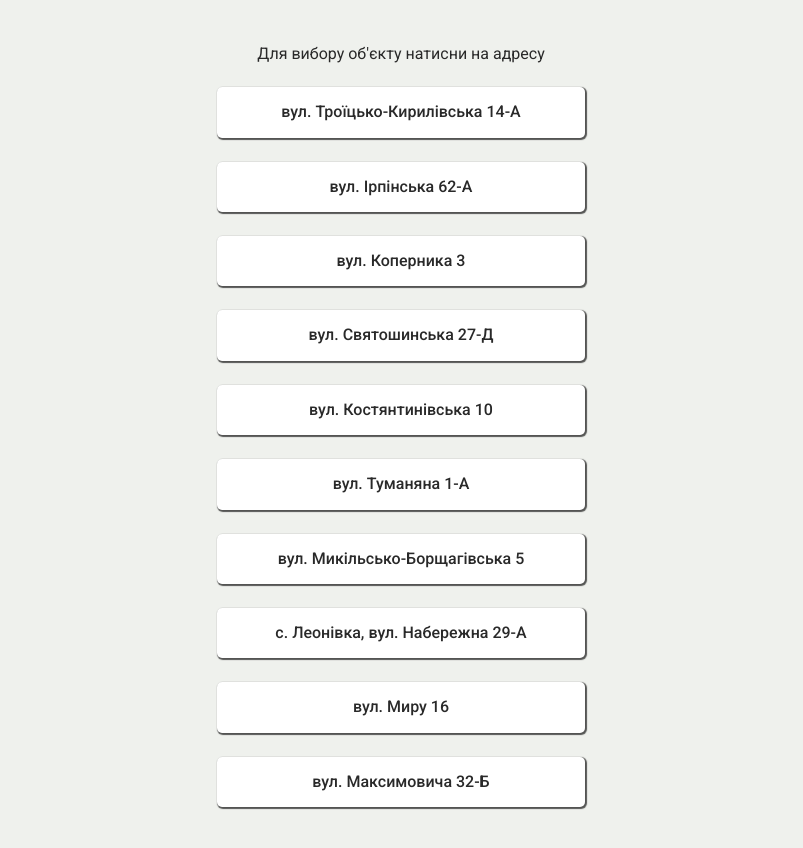
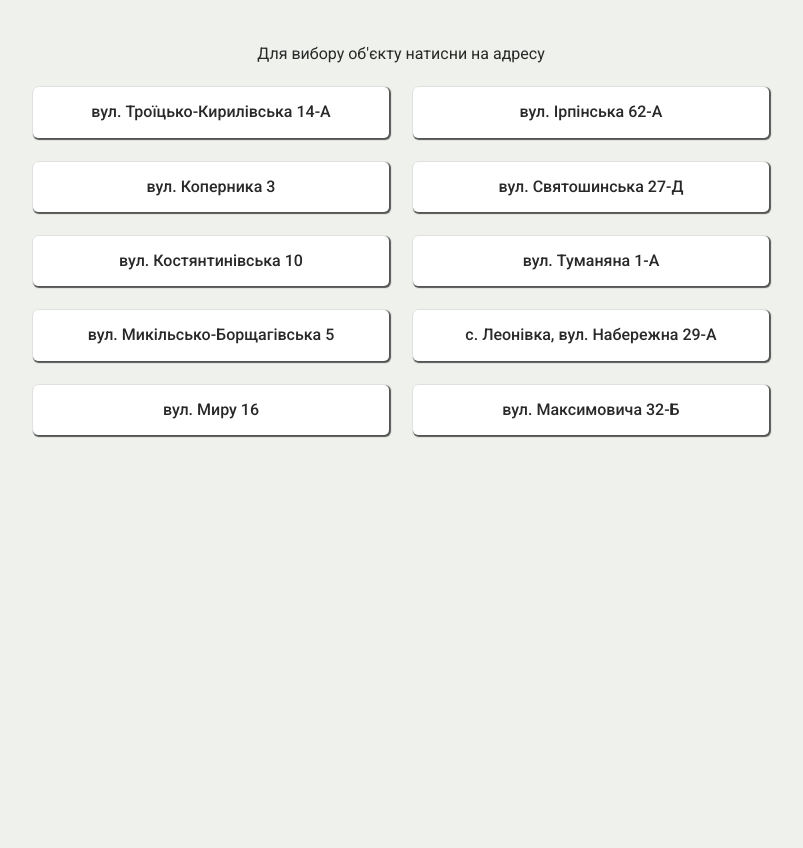
Before and after one commit to Hennadii71/meter_readings, a plain HTML site: page index.html in a window 1280 px wide. Shown: the part 88-936 px from the top of the page, without its empty margins (239-1042 px from the left). After the commit the page ends 800 px from the top, so only its background shows below. Drawn offline with nearby package versions, Linux system fonts and the light colour scheme.

Commit message:
Added styles for tablet

```diff
--- a/CSS/styles.css
+++ b/CSS/styles.css
@@ -52,6 +52,12 @@ body {
   padding-right: 16px;
 }
 
+@media screen and (min-width: 768px) {
+  .container {
+    max-width: 768px;
+  }
+}
+
 .section {
   padding-top: 48px;
   padding-bottom: 48px;
@@ -70,9 +76,7 @@ body {
 }
 
 .menu__list {
-  display: flex;
-  flex-direction: column;
-  gap: 24px;
+  margin-bottom: 24px;
 }
 
 .menu__list-item {
@@ -83,12 +87,28 @@ body {
   border-radius: 5px;
   background-color: white;
 }
+@media screen and (max-width: 767px) {
+  .menu__list-item:not(:last-child) {
+    margin-bottom: 24px;
+  }
+}
 
 .menu__link {
   display: block;
   color: #292929;
   font-weight: 500;
   padding: 16px 4px;
+}
+
+@media screen and (min-width: 768px) {
+  .menu__list-item {
+    width: calc((100% - 24px) / 2);
+  }
+  .menu__list {
+    display: flex;
+    flex-wrap: wrap;
+    gap: 24px;
+  }
 }
 
 /* #region general styles pages */
```
Also changed, not shown: index.html (+2 -0 lines).
